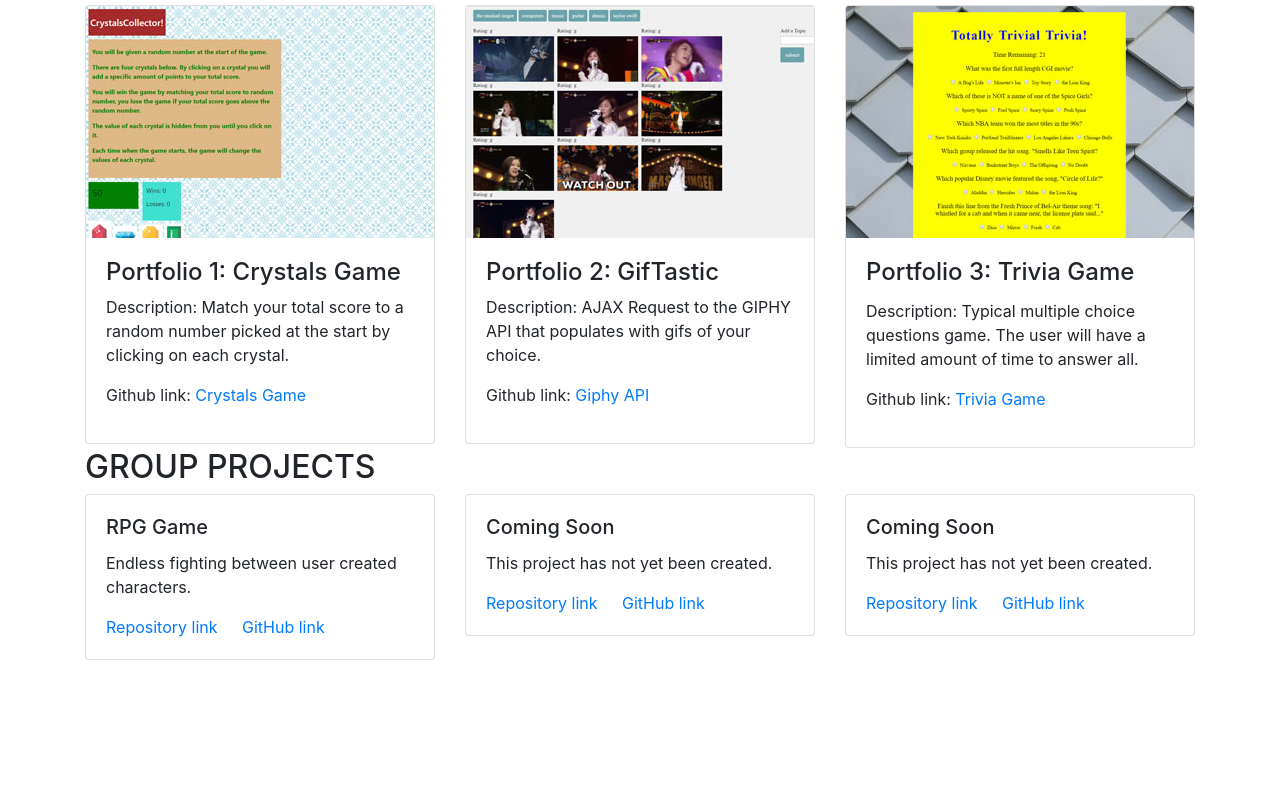
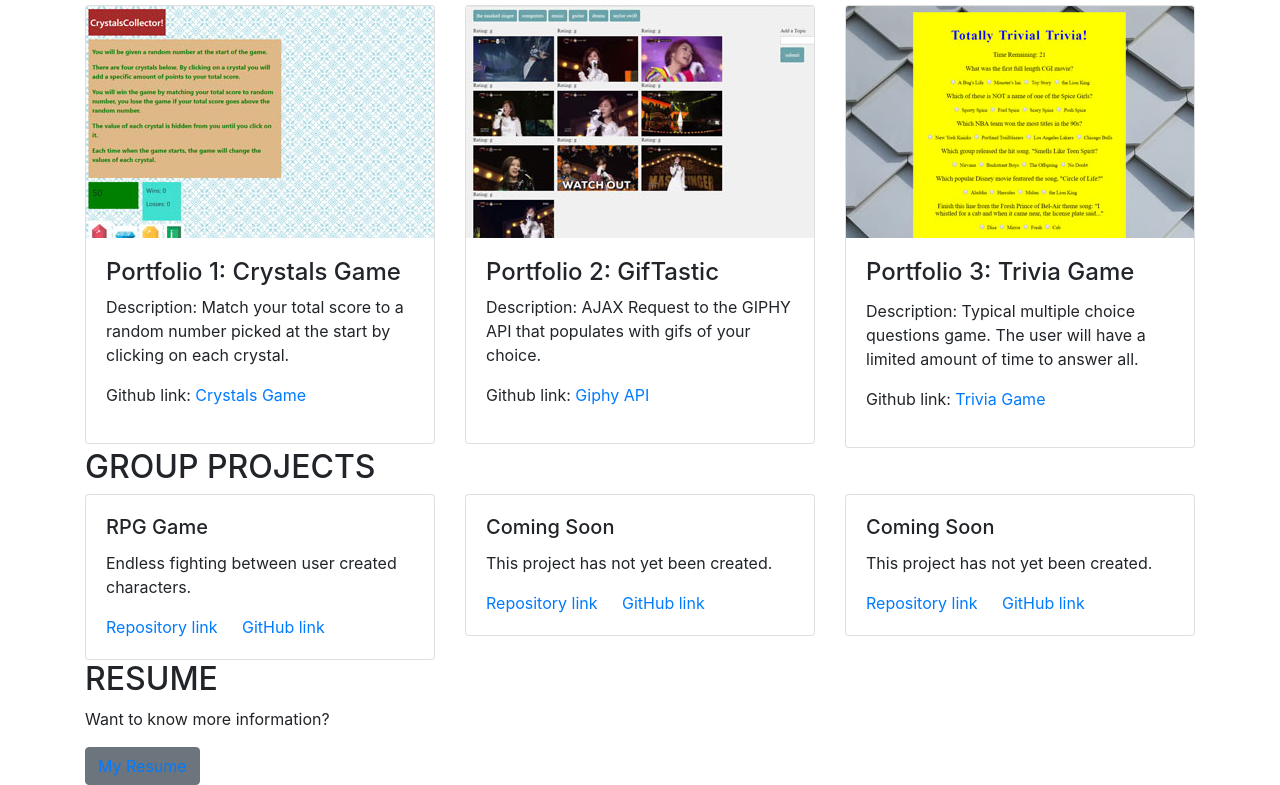
Before and after one commit to elaine-drum-female/new-portfolio-site, a plain HTML site: page index.html in a window 1280 px wide. Shown: the part 868-1653 px from the top of the page. Before the commit the page ends 1528 px from the top, so only its background shows below. Drawn offline with nearby package versions, Linux system fonts and the light colour scheme.

Commit message:
added resume section plus the resume pdf

```diff
--- a/index.html
+++ b/index.html
@@ -283,6 +283,22 @@
                 </div>
             </div>
         </div>
+        <div id="resume">
+                <div class="padding">
+                    <div class="container">
+                        <div class="row" data-aos="fade-up" data-aos-duration="1000">
+                            <div class="col-lg-12">
+                                <h2>RESUME</h2>
+                                <div class="more-info">
+                                    <p>Want to know more information? </p>
+                                    <button class="btn btn-secondary my-btn"><a href="assets/pdf/Elaine Lagon-resume.pdf">My
+                                            Resume</a></button>
+                                </div>
+                            </div>
+                        </div>
+                    </div>
+                </div>
+            </div>
 
     <script src="https://code.jquery.com/jquery-3.3.1.min.js" integrity="sha256-FgpCb/KJQlLNfOu91ta32o/NMZxltwRo8QtmkMRdAu8="
         crossorigin="anonymous"></script>
```
Also changed, not shown: 1 other file.
